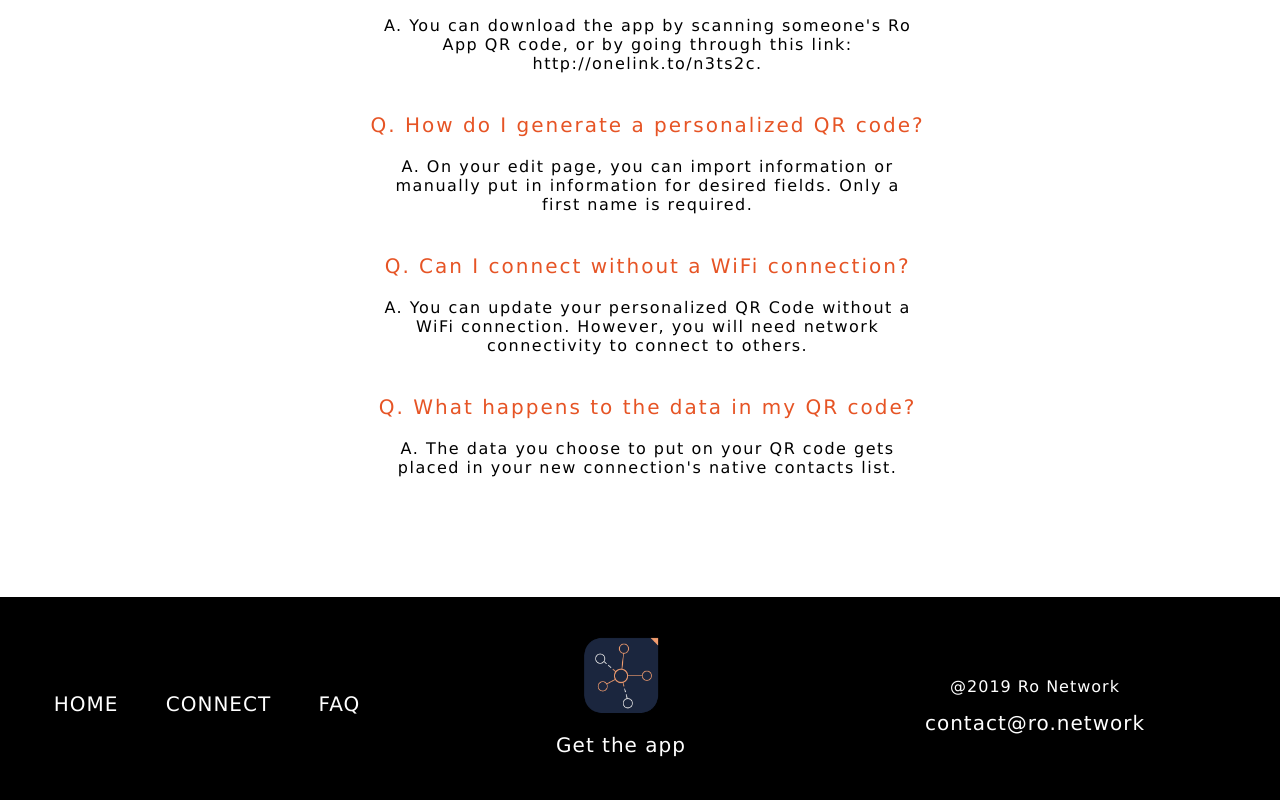
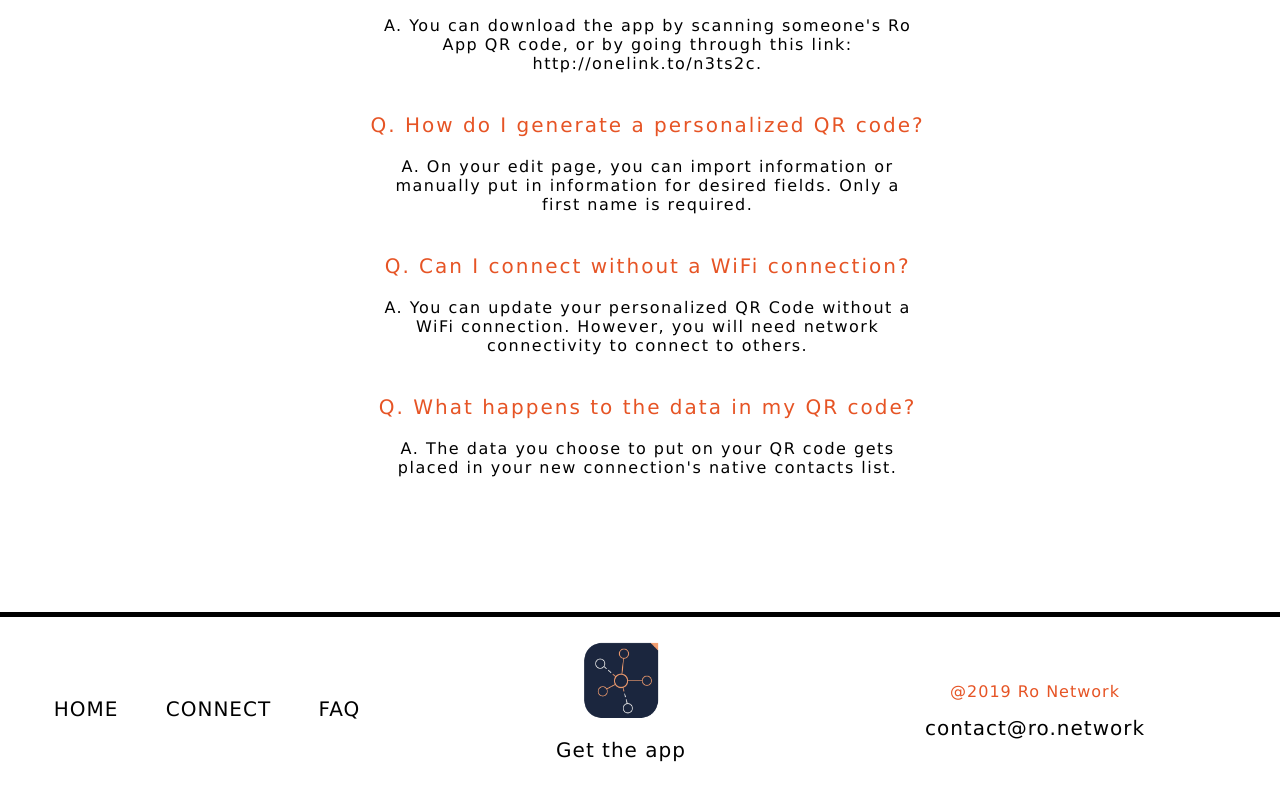
Before and after one commit to alexfigtree/ro-website, a website: page index.html in a window 1280 px wide. Shown: the part 1908-2708 px from the top of the page. Drawn offline with Linux system fonts and the light colour scheme.

Commit message:
Make footer white

```diff
--- a/index.html
+++ b/index.html
@@ -142,7 +142,7 @@ function myFunction() {
           <div class="footer-sub-header"><img class="footer-image" src="RoIcon.png"/></div>
           <div class="footer-sub-header"><a href="http://onelink.to/n3ts2c">Get the app</a></div>
         </div>
-        <div class="col-md-4 footer-background" style="margin-top: 50px; padding-bottom: 40px; color: white;">
+        <div class="col-md-4 footer-background" style="margin-top: 50px; padding-bottom: 40px;">
           <div class="footer-sub-header">@2019 Ro Network</div>
           <div class="footer-sub-header" style="margin-top: 15px;"><a href="mailto:contact@ro.network?Subject=Ro%20Network" target="_top">contact@ro.network</a></div>
         </div>
--- a/styles.css
+++ b/styles.css
@@ -476,14 +476,14 @@ a.learn-more:hover{
   left: 0;
   bottom: 0;
   width: 100%;
-  background-color: black;
+  background-color: white;
   color: #e65425;
   text-align: center;
 }
 .footer-sub-header a {
   text-decoration: none;
   font-size: 20px;
-  color: white;
+  color: black;
   margin-right: 20px;
   margin-left: 20px;
 }
@@ -511,11 +511,11 @@ a.learn-more:hover{
     font-size: 0;
 }
 div.footer-row{
-  background-color: rgb(11,30,56);
+  border-top: solid black 5px;
 }
 div.col-md-4.footer-background {
-  background-color: black;
-  border-color: black;
+  background-color: white;
+  border-color: white;
 }
 .footer-image{
   width: 20%;
```
